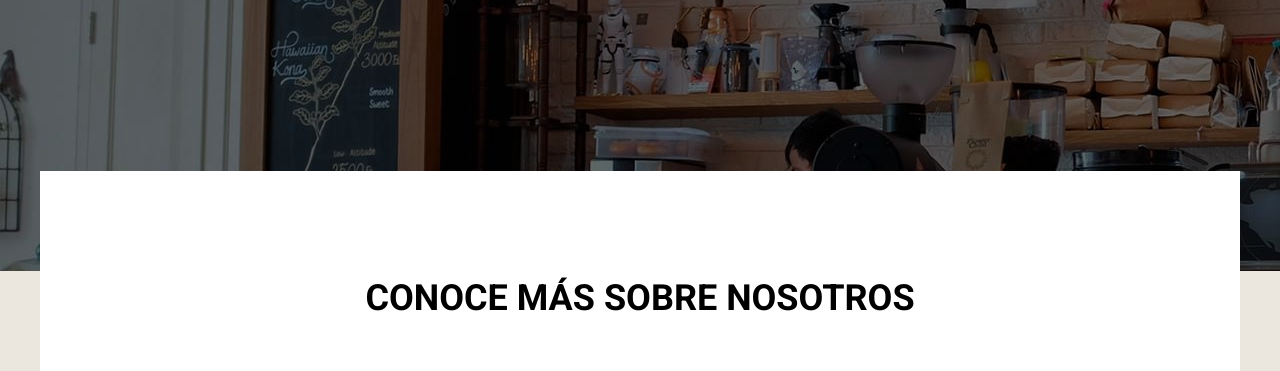
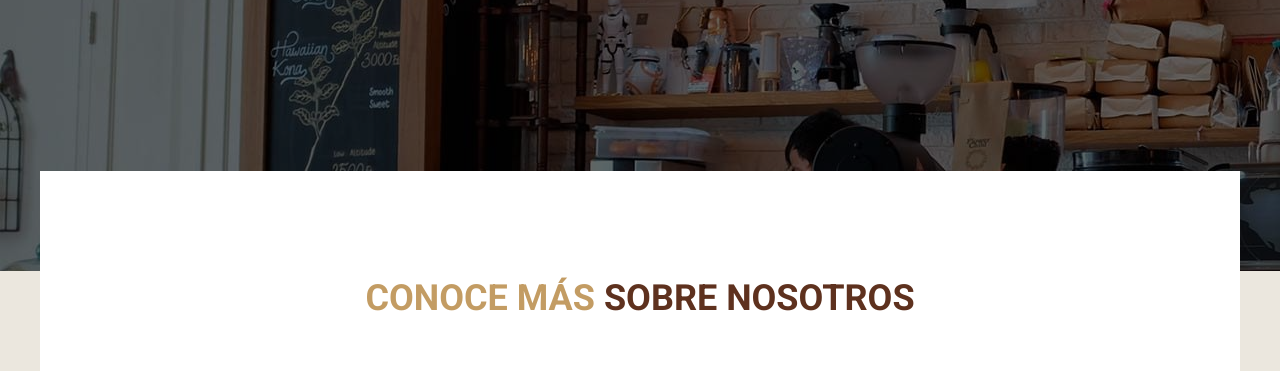
Before and after one commit to Geinersb/Cafeteria, a website: page index.html in a window 1280 px wide. Shown: the part 429-800 px from the top of the page. Drawn offline with Linux system fonts and the light colour scheme.

Commit message:
se aplica css a sobre nosotros

```diff
--- a/src/scss/base/_tipografia.scss
+++ b/src/scss/base/_tipografia.scss
@@ -15,6 +15,11 @@ font-size: 4rem;
 
 h2{
 font-size: 3.6rem;
+color: v.$primario;
+
+span{
+    color: v.$secundario;
+}
 }
 
 h3{
```
Also changed, not shown: build/css/app.css.
